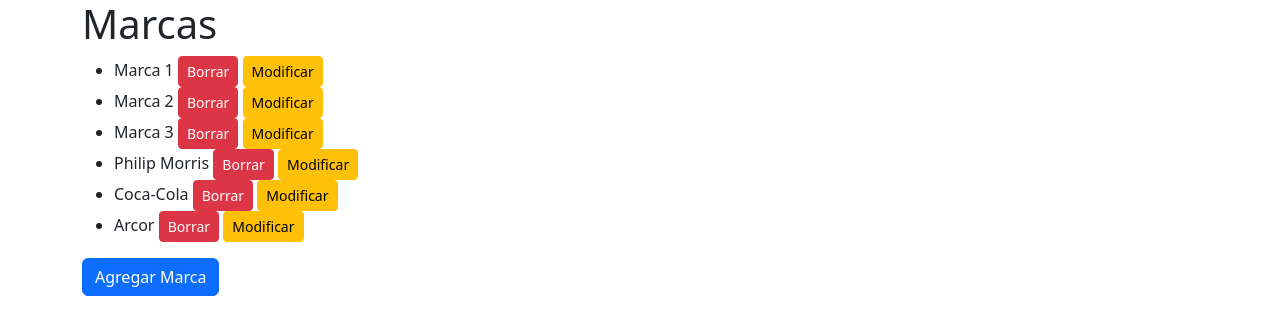
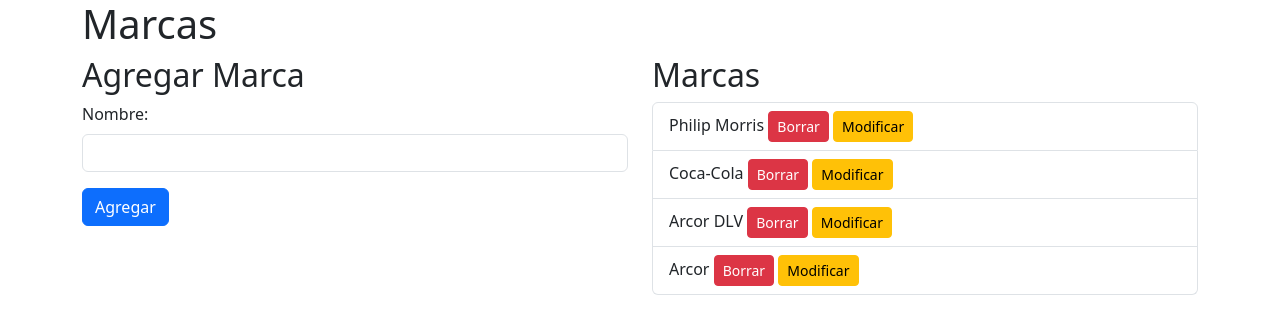
Before and after one commit to pagliardini/kpos-flask, a Flask app: page /productos/marcas in a window 1280 px wide. Shown: the top 335 px of the page. Run offline with Flask 3, Linux system fonts and the light colour scheme; data comes from the database, SQL or seed files in the repository.

Commit message:
agregado gestion de rubros,marcas, proveedores

```diff
--- a/database_setup.py
+++ b/database_setup.py
@@ -3,7 +3,7 @@ from sqlalchemy.ext.declarative import declarative_base
 from sqlalchemy.orm import sessionmaker, relationship
 
 # Crear la conexión a la base de datos
-engine = create_engine('sqlite:///productos.db')
+engine = create_engine('sqlite:///kpos.db')
 Base = declarative_base()
 Session = sessionmaker(bind=engine)
 session = Session()
--- a/productos.py
+++ b/productos.py
@@ -95,7 +95,61 @@ def mostrar_marcas():
     marcas = session.query(Marca).all()
     return render_template('marcas.html', marcas=marcas)
 
+@productos_bp.route('/productos/marcas/agregar', methods=['POST'])
+def agregar_marca():
+    if request.method == 'POST':
+        nombre = request.form['nombre']
+        nueva_marca = Marca(nombre=nombre)
+        session.add(nueva_marca)
+        session.commit()
+        return redirect(url_for('productos.mostrar_marcas'))
+
+@productos_bp.route('/productos/marcas/borrar/<int:id>', methods=['GET', 'POST'])
+def borrar_marca(id):
+    marca = session.query(Marca).filter_by(id=id).first()
+    if marca:
+        session.delete(marca)
+        session.commit()
+    return redirect(url_for('productos.mostrar_marcas'))
+
+@productos_bp.route('/productos/marcas/modificar/<int:id>', methods=['GET', 'POST'])
+def modificar_marca(id):
+    marca = session.query(Marca).filter_by(id=id).first()
+    if request.method == 'POST':
+        marca.nombre = request.form['nombre']
+        session.commit()
+        return redirect(url_for('productos.mostrar_marcas'))
+    return render_template('modificar_marca.html', marca=marca)
+
+
+
 @productos_bp.route('/productos/proveedores')
 def mostrar_proveedores():
     proveedores = session.query(Proveedor).all()
     return render_template('proveedores.html', proveedores=proveedores)
+
+@productos_bp.route('/productos/proveedores/agregar', methods=['POST'])
+def agregar_proveedor():
+    if request.method == 'POST':
+        nombre = request.form['nombre']
+        nuevo_proveedor = Proveedor(nombre=nombre)
+        session.add(nuevo_proveedor)
+        session.commit()
+        return redirect(url_for('productos.mostrar_proveedores'))
+
+@productos_bp.route('/productos/proveedores/borrar/<int:id>', methods=['GET', 'POST'])
+def borrar_proveedor(id):
+    proveedor = session.query(Proveedor).filter_by(id=id).first()
+    if proveedor:
+        session.delete(proveedor)
+        session.commit()
+    return redirect(url_for('productos.mostrar_proveedores'))
+
+@productos_bp.route('/productos/proveedores/modificar/<int:id>', methods=['GET', 'POST'])
+def modificar_proveedor(id):
+    proveedor = session.query(Proveedor).filter_by(id=id).first()
+    if request.method == 'POST':
+        proveedor.nombre = request.form['nombre']
+        session.commit()
+        return redirect(url_for('productos.mostrar_proveedores'))
+    return render_template('modificar_proveedor.html', proveedor=proveedor)
--- a/templates/marcas.html
+++ b/templates/marcas.html
@@ -10,12 +10,26 @@
 <body>
     <div class="container">
         <h1>Marcas</h1>
-        <ul>
-            {% for marca in marcas %}
-            <li>{{ marca.nombre }} <a href="/marcas/{{ marca.id }}/borrar" class="btn btn-danger btn-sm">Borrar</a> <a href="/marcas/{{ marca.id }}/modificar" class="btn btn-warning btn-sm">Modificar</a></li>
-            {% endfor %}
-        </ul>
-        <a href="/marcas/agregar" class="btn btn-primary">Agregar Marca</a>
+        <div class="row">
+            <div class="col-md-6">
+                <h2>Agregar Marca</h2>
+                <form action="/productos/marcas/agregar" method="POST">
+                    <div class="mb-3">
+                        <label for="nombre" class="form-label">Nombre:</label>
+                        <input type="text" class="form-control" id="nombre" name="nombre" required>
+                    </div>
+                    <button type="submit" class="btn btn-primary">Agregar</button>
+                </form>
+            </div>
+            <div class="col-md-6">
+                <h2>Marcas</h2>
+                <ul class="list-group">
+                    {% for marca in marcas %}
+                    <li class="list-group-item">{{ marca.nombre }} <a href="/productos/marcas/borrar/{{ marca.id }}" class="btn btn-danger btn-sm">Borrar</a> <a href="/productos/marcas/modificar/{{ marca.id }}" class="btn btn-warning btn-sm">Modificar</a></li>
+                    {% endfor %}
+                </ul>
+            </div>
+        </div>
     </div>
 </body>
 </html>
```
Also changed, not shown: templates/modificar_marca.html (added, +22 -0 lines), templates/modificar_proveedor.html (added, +22 -0 lines), templates/proveedores.html (+20 -6 lines), kpos.db (added), productos.db (deleted).
